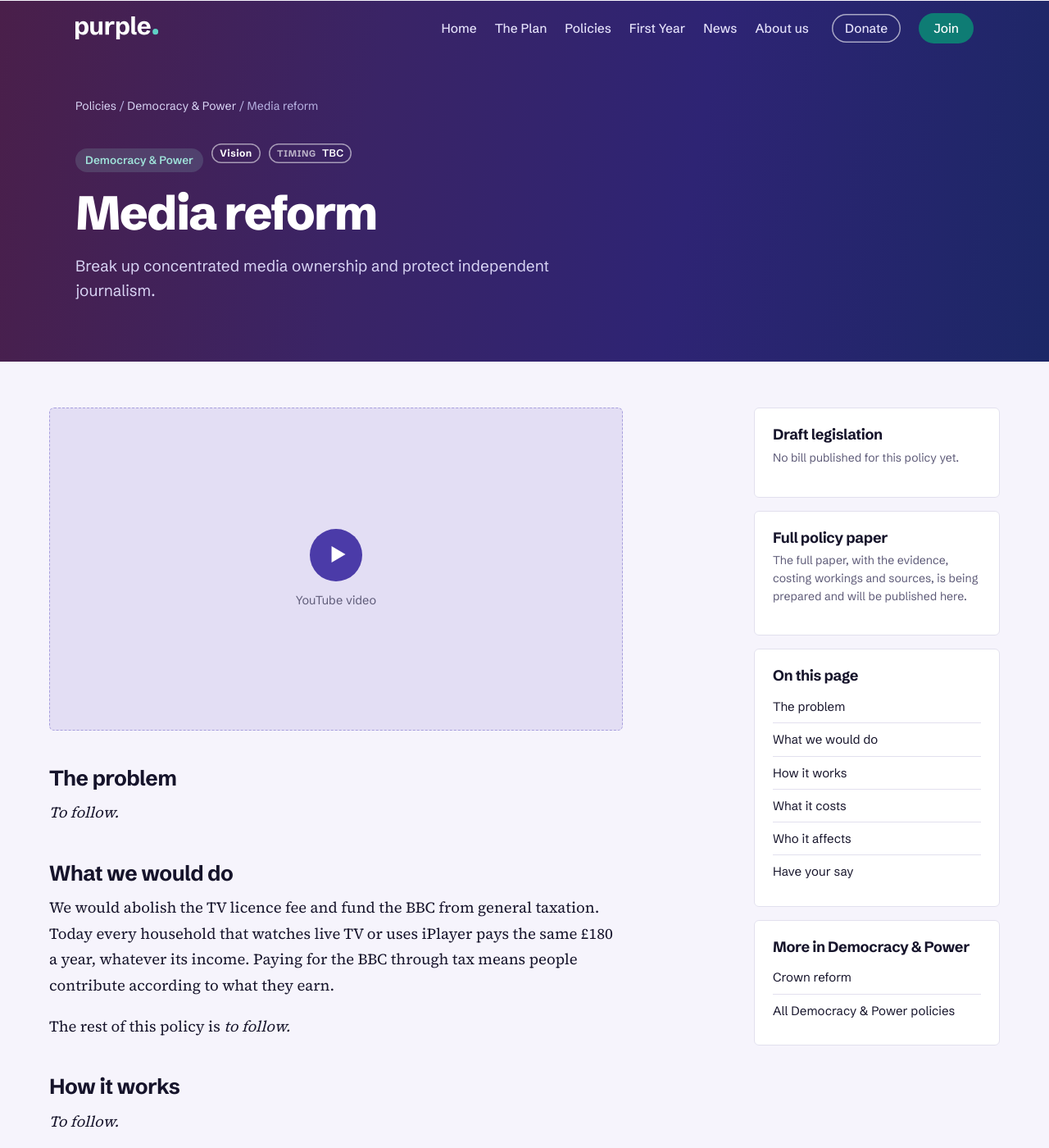
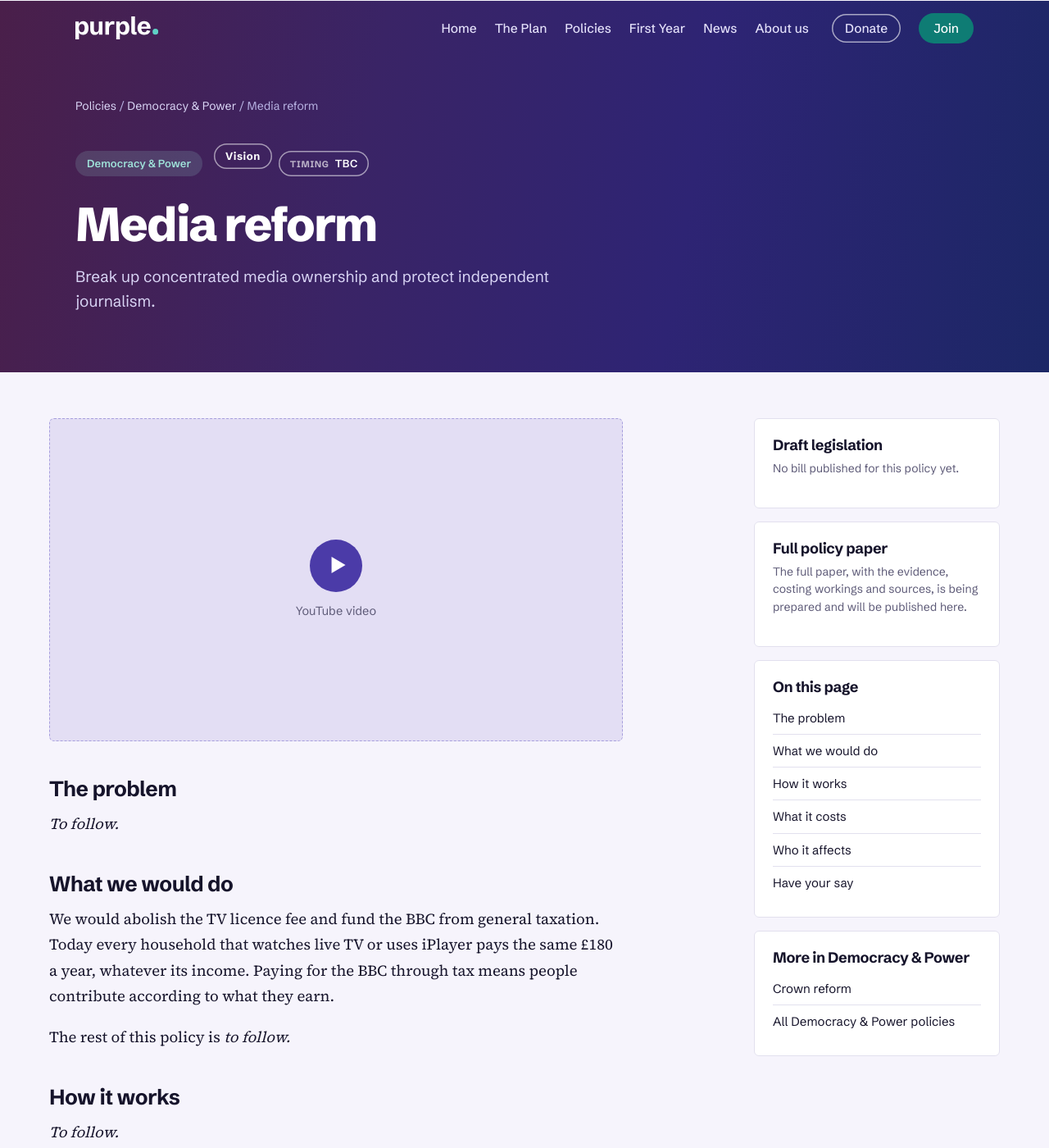
Before and after one commit to Purple-Party-uk/purple, a Jekyll site: the page built from _policies/democracy/media-reform.md, in a window 1280 px wide and 1400 px high. Shown: the whole window at 82% size. Built offline with Jekyll 4.4.1, drawn with Linux system fonts in a browser that asks for light colours.

Commit message:
Align policy page head labels in one row (#58)
Claude-Session: https://claude.ai/code/session_016kdNgvzk7UX8eFephfd6QP

Co-authored-by: Claude <noreply@anthropic.com>

```diff
--- a/_layouts/policy.html
+++ b/_layouts/policy.html
@@ -8,7 +8,7 @@ nav: policies
 {% if page.image %}{% if page.image contains "://" %}{% assign head_img = page.image %}{% else %}{% assign head_img = page.image | relative_url %}{% endif %}{% endif %}
 <div class="page-head{% if page.image %} has-image{% endif %}">{% if page.image %}<div class="ph-media" style="background-image:url('{{ head_img }}');{% if page.image_position %}background-position:{{ page.image_position }};{% endif %}" role="img" aria-label="{{ page.image_alt | escape }}"></div>{% if page.image_credit %}<p class="ph-credit">{{ page.image_credit }}</p>{% endif %}{% endif %}<div class="wrap">
   <nav class="crumbs" aria-label="Breadcrumb"><a href="{{ '/policies/' | relative_url }}">Policies</a> / <a href="{{ t.url | relative_url }}">{{ t.name }}</a> / {{ page.title }}</nav>
-  <span class="tag">{{ t.name }}</span> {% include status-of.html doc=page %}{% include badge.html key=st_key label=st_label %} {% include when-tag.html doc=page %}
+  <div class="ph-labels"><span class="tag">{{ t.name }}</span>{% include status-of.html doc=page %}{% include badge.html key=st_key label=st_label %}{% include when-tag.html doc=page %}</div>
   <h1>{{ page.title }}</h1>
   <p class="lede">{{ page.summary }}</p>
 </div></div>
--- a/assets/css/style.css
+++ b/assets/css/style.css
@@ -937,3 +937,8 @@ body.dark-top:not(.scrolled) .menu .donate:hover{background:#fff;color:var(--vio
 .page-head .when-tag{margin:0 0 18px 6px;background:rgba(255,255,255,.16);color:#fff;vertical-align:middle;}
 .page-head .when-tag.is-tbc{background:transparent;box-shadow:inset 0 0 0 1.5px rgba(255,255,255,.55);}
 .plist .when-tag{grid-column:1;justify-self:start;margin-top:2px;}
+
+/* Policy page head: one aligned row of labels, all the same height */
+.ph-labels{display:flex;flex-wrap:wrap;align-items:center;gap:8px;margin:0 0 18px;}
+.ph-labels .tag,.ph-labels .badge,.ph-labels .when-tag{margin:0;font-size:13px;line-height:1;padding:9px 14px;vertical-align:baseline;}
+.ph-labels .when-tag .wt-k{font-size:11px;}
```
